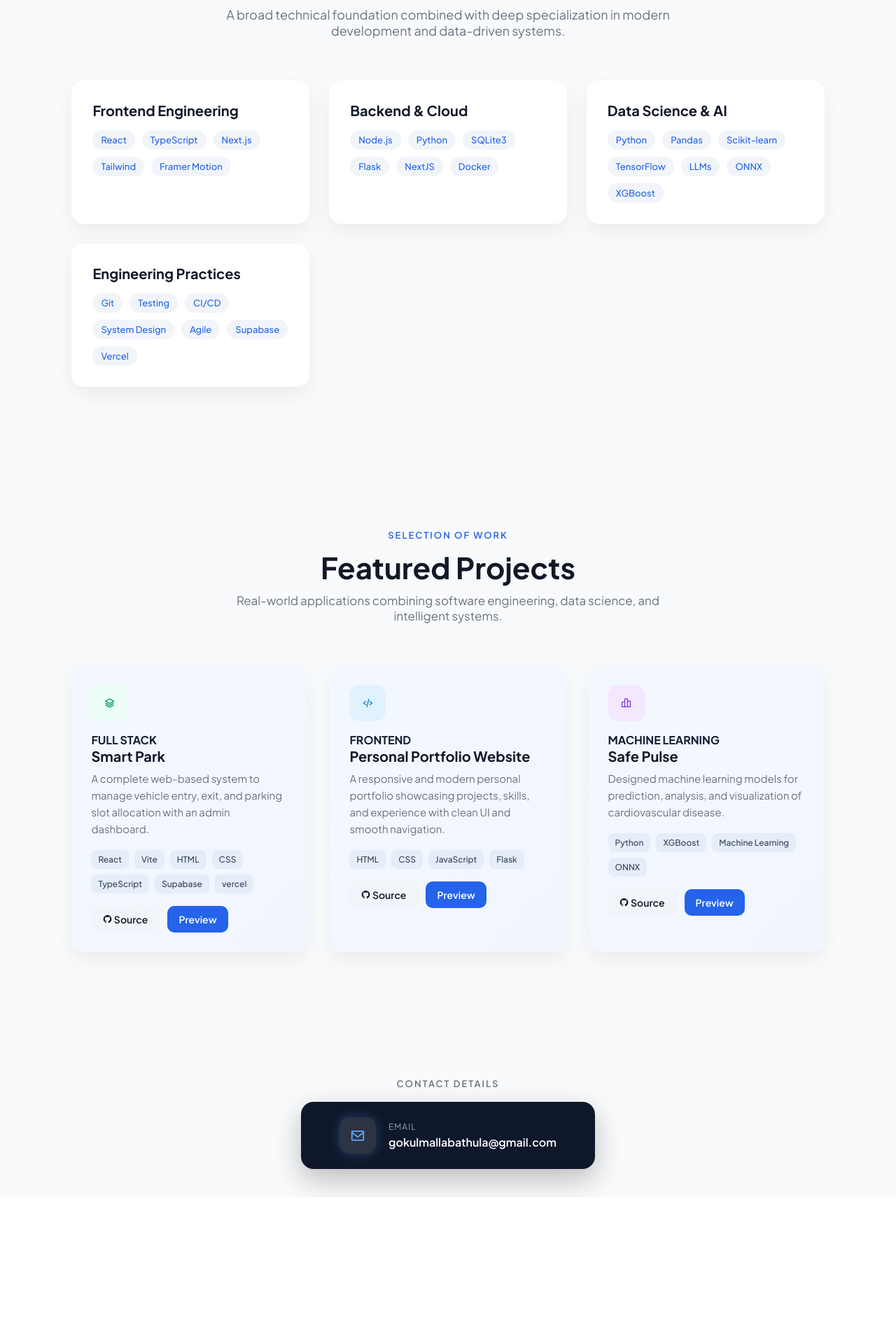
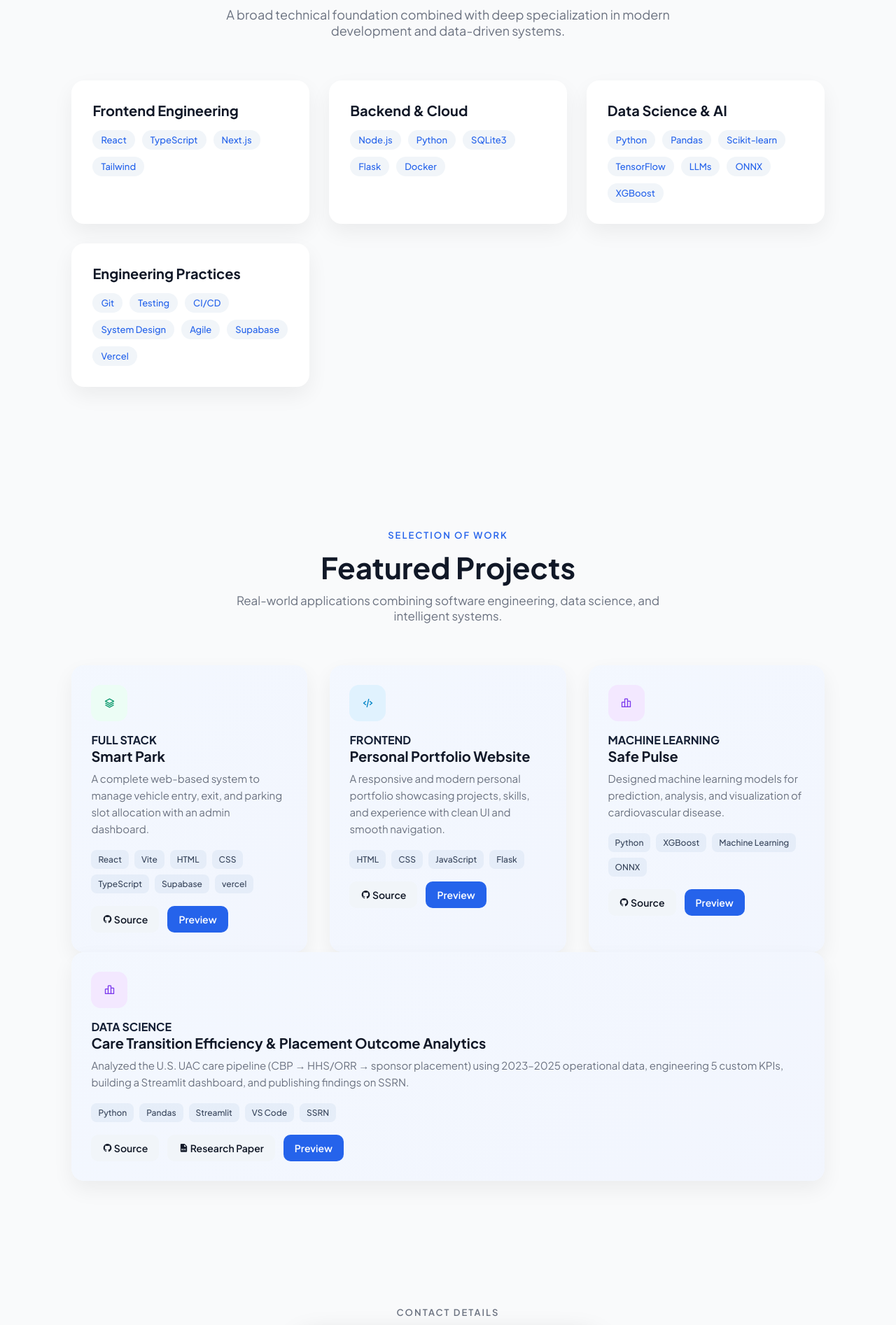
Before and after one commit to GokulM8/portfolio, a Flask app: page / in a window 1280 px wide. Shown: the part 3045-4939 px from the top of the page at 70% size. Before the commit the page ends 4756 px from the top, so only its background shows below. Run offline with Flask 3, Linux system fonts and the light colour scheme.

Commit message:
Added new project.

```diff
--- a/templates/index.html
+++ b/templates/index.html
@@ -246,7 +246,6 @@
         <span>TypeScript</span>
         <span>Next.js</span>
         <span>Tailwind</span>
-        <span>Framer Motion</span>
       </div>
     </div>
 
@@ -257,7 +256,6 @@
         <span>Python</span>
         <span>SQLite3</span>
         <span>Flask</span>
-        <span>NextJS</span>
         <span>Docker</span>
       </div>
     </div>
@@ -399,6 +397,42 @@
     </div>
 
   </div>
+
+  <!-- Project 4 -->
+    <div class="project-card data">
+      <div class="project-icon">
+        <i class="bx bx-bar-chart-alt-2"></i>
+      </div>
+      <h4 class="project-tag">DATA SCIENCE</h4>
+      <h3>Care Transition Efficiency & Placement Outcome Analytics </h3>
+      <p>
+        Analyzed the U.S. UAC care pipeline (CBP → HHS/ORR → sponsor placement) using 2023–2025 operational data, engineering 5 custom KPIs, building a Streamlit dashboard, and publishing findings on SSRN.
+      </p>
+
+      <div class="tech-tags">
+        <span>Python</span>
+        <span>Pandas</span>
+        <span>Streamlit</span>
+        <span>VS Code</span>
+        <span>SSRN</span>
+      </div>
+
+      <div class="project-actions">
+        <a href="https://github.com/GokulM8/Care-Transition-CBP" class="source"
+        target="_blank"
+        rel="noopener noreferrer">
+          <i class="bx bxl-github"></i>
+          Source
+        </a>
+        <a href="https://papers.ssrn.com/abstract=6811798" class="source" target="_blank" rel="noopener noreferrer">
+    <i class="bx bxs-file-doc"></i>
+    Research Paper
+  </a>
+        <a href="https://care-transition-cbp-ov9vzm4nnkreiaowsz6guy.streamlit.app/" class="primary" target="_blank" rel="noopener noreferrer">Preview</a>
+      </div>
+    </div>
+
+  </div>
 </section>
 
 <section id="email" class="contact-email">
```
Also changed, not shown: 4 other files.
